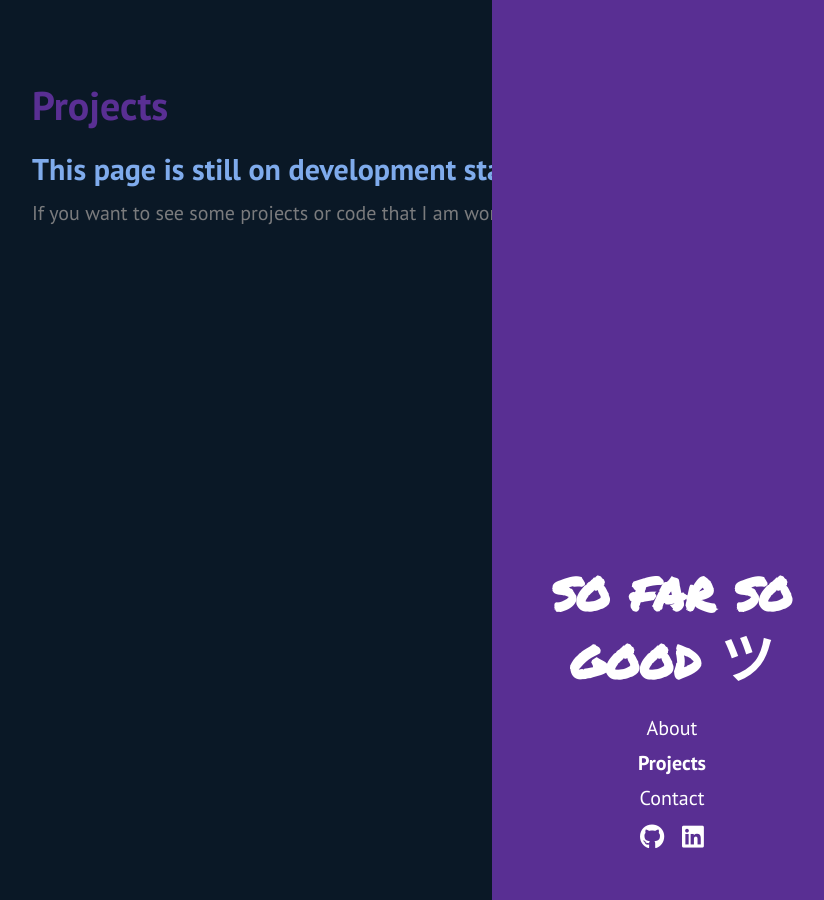
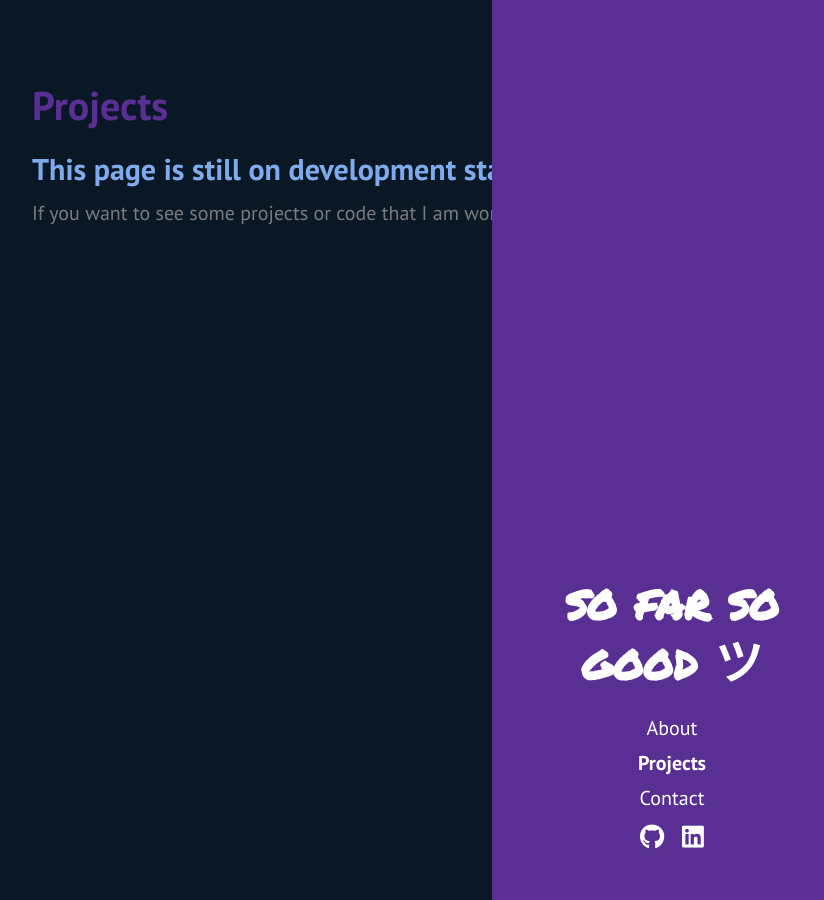
Before and after one commit to xdeath/xdeath.github.io, a Jekyll site: the page built from projects.md, in a window 1280 px wide. Shown: the whole page, without its empty margins (428-1252 px from the left). Built offline with Jekyll 4.4.1, drawn with Linux system fonts in a browser that asks for light colours.

Commit message:
Some changes

```diff
--- a/public/css/hyde.css
+++ b/public/css/hyde.css
@@ -34,7 +34,7 @@
 html {
   font-family: "PT Sans", Helvetica, Arial, sans-serif;
 }
-@media (min-width: 48em) {
+@media (min-width: 40em) {
   html {
     font-size: 16px;
   }
@@ -51,7 +51,7 @@
   color: rgba(255,255,255,.5);
   background-color: #592F93;
 }
-@media (min-width: 48em) {
+@media (min-width: 40em) {
   .sidebar {
     position: fixed;
     top: 0;
@@ -70,8 +70,8 @@
   color: #fff;
   margin-top: 0;
   font-family: "Permanent Marker";
-  font-style: normal;
-  font-size: 2.7rem;
+  font-style:normal;
+  font-size: 2.4rem;
 }
 
 .sidebar-nav {
@@ -83,7 +83,14 @@
 }
 a.sidebar-nav-item:hover,
 a.sidebar-nav-item:focus {
-  text-decoration: underline;
+  text-shadow:
+  0 0 4px #fff,
+  0 0 8px #fff,
+  0 0 16px #fff,
+  0 0 32px #0ac,
+  0 0 64px #0ac,
+  0 0 128px #0ac,
+  0 0 256px #0ac,
 }
 .sidebar-nav-item.active {
   font-weight: bold;
@@ -94,7 +101,7 @@
   margin: 0 0.25em;
 }
 
-@media (min-width: 48em) {
+@media (min-width: 40em) {
   .sidebar-sticky {
     position: absolute;
     right:  1rem;
@@ -108,7 +115,7 @@
   padding-bottom: 4rem;
 }
 
-@media (min-width: 48em) {
+@media (min-width: 40em) {
   .content {
     max-width: 38rem;
     margin-left: 20rem;
```
Also changed, not shown: index.html (+0 -24 lines).
